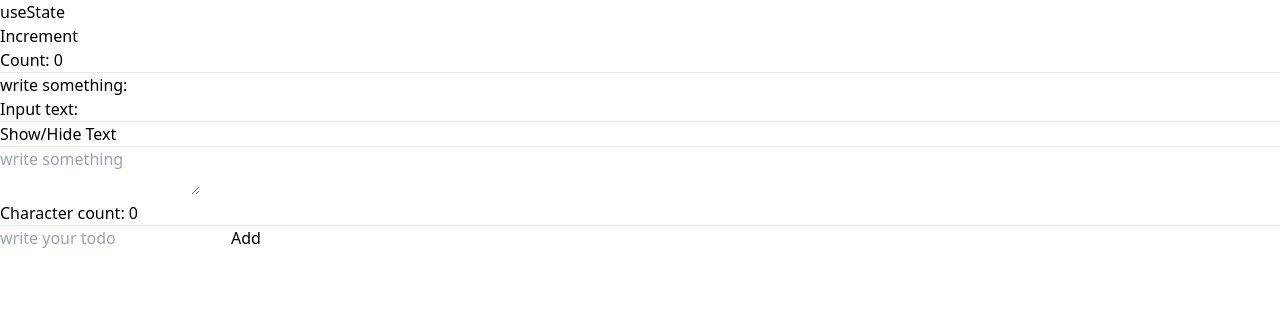
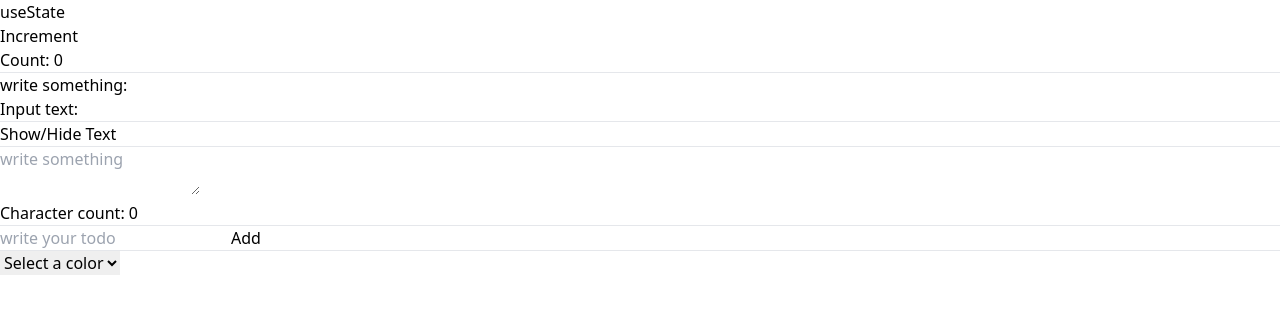
Before and after one commit to sajjadjavazi/Simple-Practices, a React (Vite) app in the folder React-Typescript-Practices/: page / in a window 1280 px wide. Shown: the top 314 px of the page. Built offline with nearby package versions, Linux system fonts and the light colour scheme.

Commit message:
feat(app): color switcher created

```diff
--- a/React-Typescript-Practices/src/App.tsx
+++ b/React-Typescript-Practices/src/App.tsx
@@ -11,6 +11,8 @@ function App() {
 
   const [todos, setTodos] = useState<string[]>([]);
   const [inputValue, setInputValue] = useState("");
+
+  const [color, setColor] = useState("");
 
   // Increment function
   function handleCount() {
@@ -44,6 +46,11 @@ function App() {
   }
   function handleDelete(index: string | number) {
     setTodos(todos.filter((_, i) => i !== index));
+  }
+
+  //Color Switcher
+  function handleColorSwitch(e: React.ChangeEvent<HTMLSelectElement>) {
+    setColor(e.target.value);
   }
 
   return (
@@ -129,6 +136,23 @@ function App() {
           ))}
         </ul>
       </div>
+      <hr />
+      {/* Color switcher */}
+      <div className="flex items-start m-4">
+        <select
+          onChange={handleColorSwitch}
+          className="rounded-md px-4 py-2 mr-10 bg-slate-100"
+        >
+          <option value="">Select a color</option>
+          <option value="red">Red</option>
+          <option value="blue">Blue</option>
+          <option value="green">Green</option>
+        </select>
+        <div
+          className="w-96 h-28 border-black border rounded-lg"
+          style={{ background: color }}
+        ></div>
+      </div>
     </>
   );
 }
```
